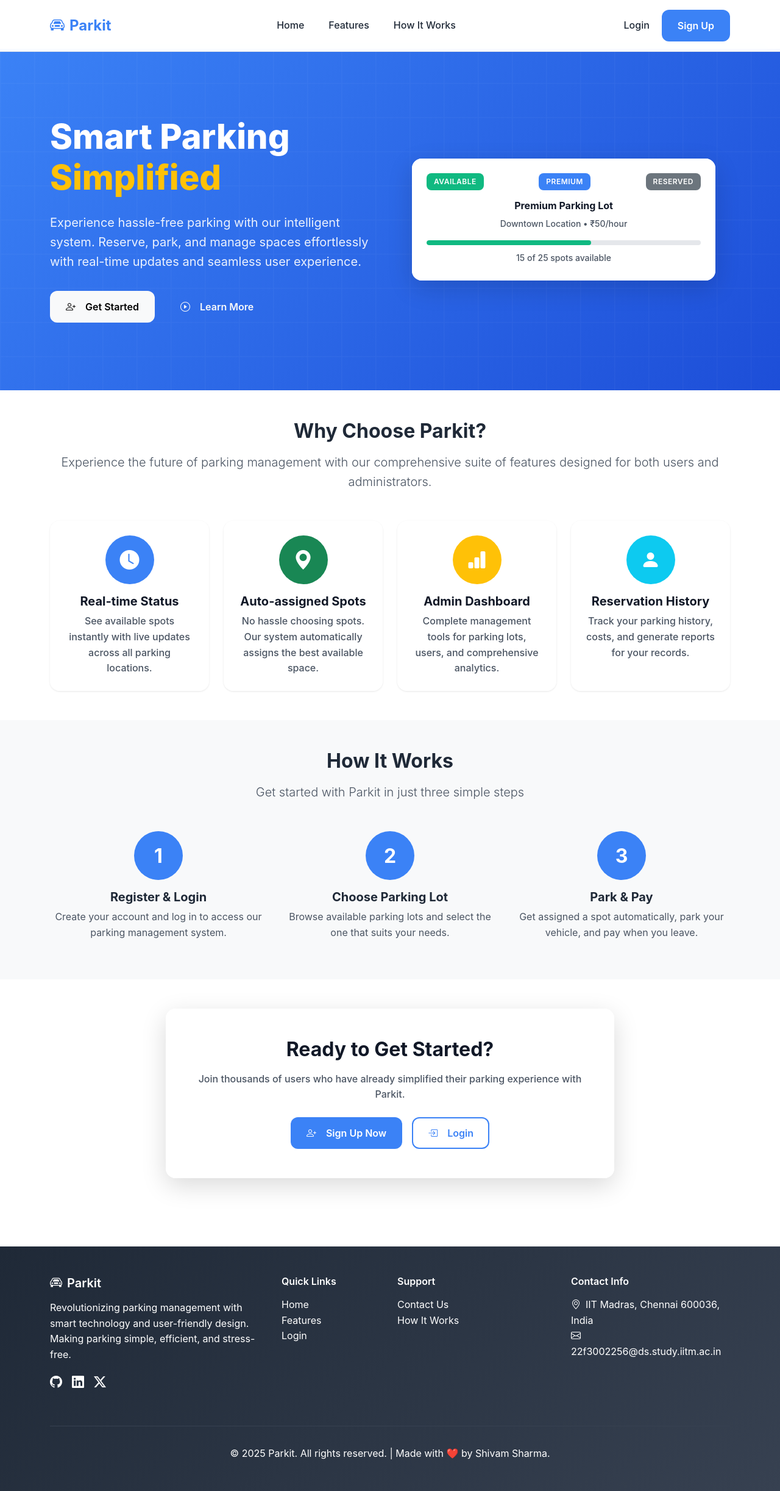
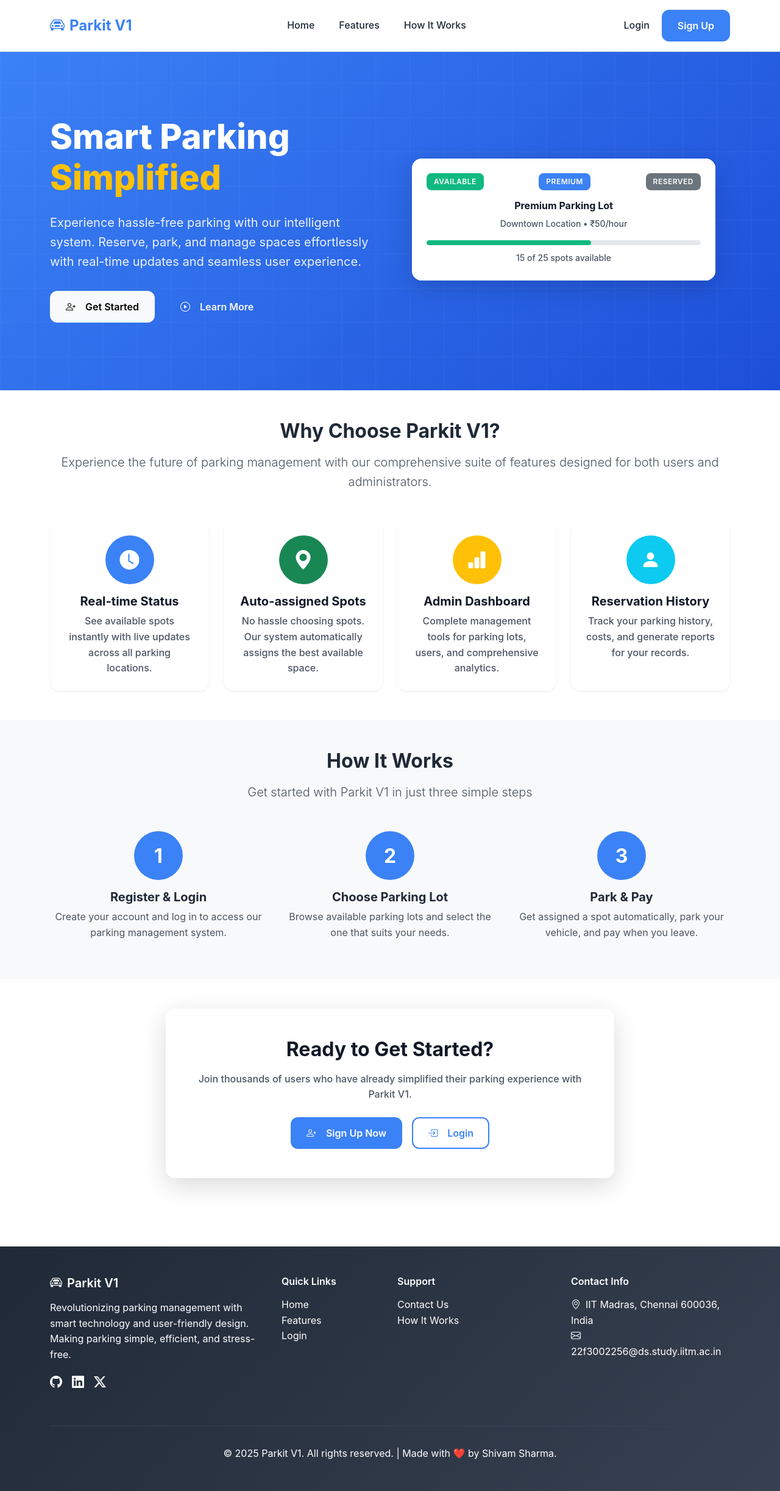
Before and after one commit to theshivam7/Parkit, a Flask app: page / in a window 1280 px wide. Shown: the whole page at 61% size. Run offline with Flask 3, Linux system fonts and the light colour scheme; some libraries are stand-ins or nearby versions.

Commit message:
refactor: rename app to Parkit V1
Update page titles, brand name and favicon path

```diff
--- a/templates/admin/dashboard.html
+++ b/templates/admin/dashboard.html
@@ -1,6 +1,6 @@
 {% extends "base.html" %}
 
-{% block title %}Admin Dashboard - Parkit{% endblock %}
+{% block title %}Admin Dashboard - Parkit V1{% endblock %}
 
 {% block content %}
 <div class="container py-4">
--- a/templates/admin/login.html
+++ b/templates/admin/login.html
@@ -3,11 +3,11 @@
 <head>
     <meta charset="UTF-8">
     <meta name="viewport" content="width=device-width, initial-scale=1.0">
-    <title>Admin Login - Parkit</title>
+    <title>Admin Login - Parkit V1</title>
     <link href="https://cdn.jsdelivr.net/npm/bootstrap@5.3.0/dist/css/bootstrap.min.css" rel="stylesheet">
     <link rel="stylesheet" href="https://cdn.jsdelivr.net/npm/bootstrap-icons@1.11.3/font/bootstrap-icons.min.css">
     <link rel="stylesheet" href="{{ url_for('static', filename='css/auth.css') }}">
-    <link rel="icon" type="image/svg+xml" href="{{ url_for('static', filename='favicon.svg') }}">
+    <link rel="icon" type="image/svg+xml" href="{{ url_for('static', filename='assets/favicon.svg') }}">
 </head>
 <body class="auth-page">
     <a href="{{ url_for('index') }}" class="auth-back">
@@ -19,7 +19,7 @@
         <header class="auth-header">
             <div class="auth-brand">
                 <span class="auth-brand-icon"><i class="bi bi-car-front" aria-hidden="true"></i></span>
-                <span>Parkit</span>
+                <span>Parkit V1</span>
                 <span class="auth-badge"><i class="bi bi-shield-lock" aria-hidden="true"></i>Admin</span>
             </div>
             <h1 class="auth-title">Admin sign in</h1>
--- a/templates/admin/lot_detail.html
+++ b/templates/admin/lot_detail.html
@@ -1,6 +1,6 @@
 {% extends "base.html" %}
 
-{% block title %}{{ lot.prime_location_name }} - Parkit{% endblock %}
+{% block title %}{{ lot.prime_location_name }} - Parkit V1{% endblock %}
 
 {% block content %}
 <div class="container py-4">
--- a/templates/admin/stats.html
+++ b/templates/admin/stats.html
@@ -1,6 +1,6 @@
 {% extends "base.html" %}
 
-{% block title %}Reservations & Statistics - Parkit{% endblock %}
+{% block title %}Reservations & Statistics - Parkit V1{% endblock %}
 
 {% block content %}
 <div class="container py-4">
--- a/templates/admin/users.html
+++ b/templates/admin/users.html
@@ -1,6 +1,6 @@
 {% extends "base.html" %}
 
-{% block title %}Users Management - Parkit{% endblock %}
+{% block title %}Users Management - Parkit V1{% endblock %}
 
 {% block content %}
 <div class="container py-4">
--- a/templates/base.html
+++ b/templates/base.html
@@ -3,11 +3,11 @@
 <head>
     <meta charset="UTF-8" />
     <meta name="viewport" content="width=device-width, initial-scale=1" />
-    <title>{% block title %}Parkit - Smart Parking Management{% endblock %}</title>
+    <title>{% block title %}Parkit V1 - Smart Parking Management{% endblock %}</title>
     <link href="https://cdn.jsdelivr.net/npm/bootstrap@5.3.0/dist/css/bootstrap.min.css" rel="stylesheet" />
     <link rel="stylesheet" href="https://cdn.jsdelivr.net/npm/bootstrap-icons@1.11.3/font/bootstrap-icons.min.css" />
     <link rel="stylesheet" href="{{ url_for('static', filename='css/style.css') }}" />
-    <link rel="icon" type="image/svg+xml" href="{{ url_for('static', filename='favicon.svg') }}" />
+    <link rel="icon" type="image/svg+xml" href="{{ url_for('static', filename='assets/favicon.svg') }}" />
     <style>
         :root {
             --primary-color: #3b82f6;
@@ -244,7 +244,7 @@
     <nav class="navbar navbar-expand-lg fixed-top">
         <div class="container">
             <a class="navbar-brand" href="{{ url_for('index') }}">
-                <i class="bi bi-car-front me-2"></i>Parkit
+                <i class="bi bi-car-front me-2"></i>Parkit V1
             </a>
 
             <button class="navbar-toggler" type="button" data-bs-toggle="collapse" data-bs-target="#navbarNav"
@@ -365,7 +365,7 @@
         <div class="container">
             <div class="row">
                 <div class="col-lg-4 col-md-6 mb-4">
-                    <h5><i class="bi bi-car-front me-2"></i>Parkit</h5>
+                    <h5><i class="bi bi-car-front me-2"></i>Parkit V1</h5>
                     <p>Revolutionizing parking management with smart technology and user-friendly design. Making parking simple, efficient, and stress-free.</p>
                     <div class="d-flex gap-3">
                         <a href="https://github.com/theshivam7/Parkit" class="text-white" aria-label="GitHub"><i class="bi bi-github fs-5"></i></a>
@@ -397,7 +397,7 @@
                 </div>
             </div>
             <div class="footer-bottom">
-                <p>&copy; 2025 Parkit. All rights reserved. | Made with ❤️ by Shivam Sharma.</p>
+                <p>&copy; 2025 Parkit V1. All rights reserved. | Made with ❤️ by Shivam Sharma.</p>
             </div>
         </div>
     </footer>
--- a/templates/index.html
+++ b/templates/index.html
@@ -1,6 +1,6 @@
 {% extends "base.html" %}
 
-{% block title %}Parkit - Smart Parking Management{% endblock %}
+{% block title %}Parkit V1 - Smart Parking Management{% endblock %}
 
 {% block content %}
 <section class="hero-section">
@@ -18,11 +18,11 @@
                 </p>
                 <div class="d-flex gap-3 flex-wrap">
                     <a href="{{ url_for('register') }}" class="btn btn-light btn-lg"
-                       aria-label="Get started with Parkit">
+                       aria-label="Get started with Parkit V1">
                         <i class="bi bi-person-plus me-2" aria-hidden="true"></i>Get Started
                     </a>
                     <a href="#features" class="btn btn-outline-light btn-lg"
-                       aria-label="Learn more about Parkit features">
+                       aria-label="Learn more about Parkit V1 features">
                         <i class="bi bi-play-circle me-2" aria-hidden="true"></i>Learn More
                     </a>
                 </div>
@@ -55,7 +55,7 @@
 <section id="features" class="py-5" aria-labelledby="features-heading">
     <div class="container">
         <div class="text-center mb-5">
-            <h2 id="features-heading" class="fw-bold mb-3">Why Choose Parkit?</h2>
+            <h2 id="features-heading" class="fw-bold mb-3">Why Choose Parkit V1?</h2>
             <p class="text-muted lead">
                 Experience the future of parking management with our comprehensive
                 suite of features designed for both users and administrators.
@@ -137,7 +137,7 @@
     <div class="container">
         <div class="text-center mb-5">
             <h2 id="how-it-works-heading" class="fw-bold mb-3">How It Works</h2>
-            <p class="text-muted lead">Get started with Parkit in just three simple steps</p>
+            <p class="text-muted lead">Get started with Parkit V1 in just three simple steps</p>
         </div>
 
         <div class="row g-4">
@@ -196,7 +196,7 @@
                         <h2 id="cta-heading" class="fw-bold mb-3">Ready to Get Started?</h2>
                         <p class="text-muted mb-4">
                             Join thousands of users who have already simplified their
-                            parking experience with Parkit.
+                            parking experience with Parkit V1.
                         </p>
                         <div class="d-flex gap-3 justify-content-center flex-wrap">
                             <a href="{{ url_for('register') }}" class="btn btn-primary btn-lg"
--- a/templates/profile.html
+++ b/templates/profile.html
@@ -1,6 +1,6 @@
 {% extends "base.html" %}
 
-{% block title %}Profile - Parkit{% endblock %}
+{% block title %}Profile - Parkit V1{% endblock %}
 
 {% block content %}
 <div class="container py-4">
--- a/templates/user/book_now.html
+++ b/templates/user/book_now.html
@@ -1,6 +1,6 @@
 {% extends "base.html" %}
 
-{% block title %}Book Parking Spot - Parkit{% endblock %}
+{% block title %}Book Parking Spot - Parkit V1{% endblock %}
 
 {% block content %}
 <div class="container py-4">
--- a/templates/user/dashboard.html
+++ b/templates/user/dashboard.html
@@ -1,6 +1,6 @@
 {% extends "base.html" %}
 
-{% block title %}Dashboard - Parkit{% endblock %}
+{% block title %}Dashboard - Parkit V1{% endblock %}
 
 {% block content %}
 <div class="container py-4">
```
Also changed, not shown: templates/auth/login.html (+4 -4 lines), templates/auth/register.html (+4 -4 lines), static/assets/favicon.svg (renamed from static/favicon.svg).
